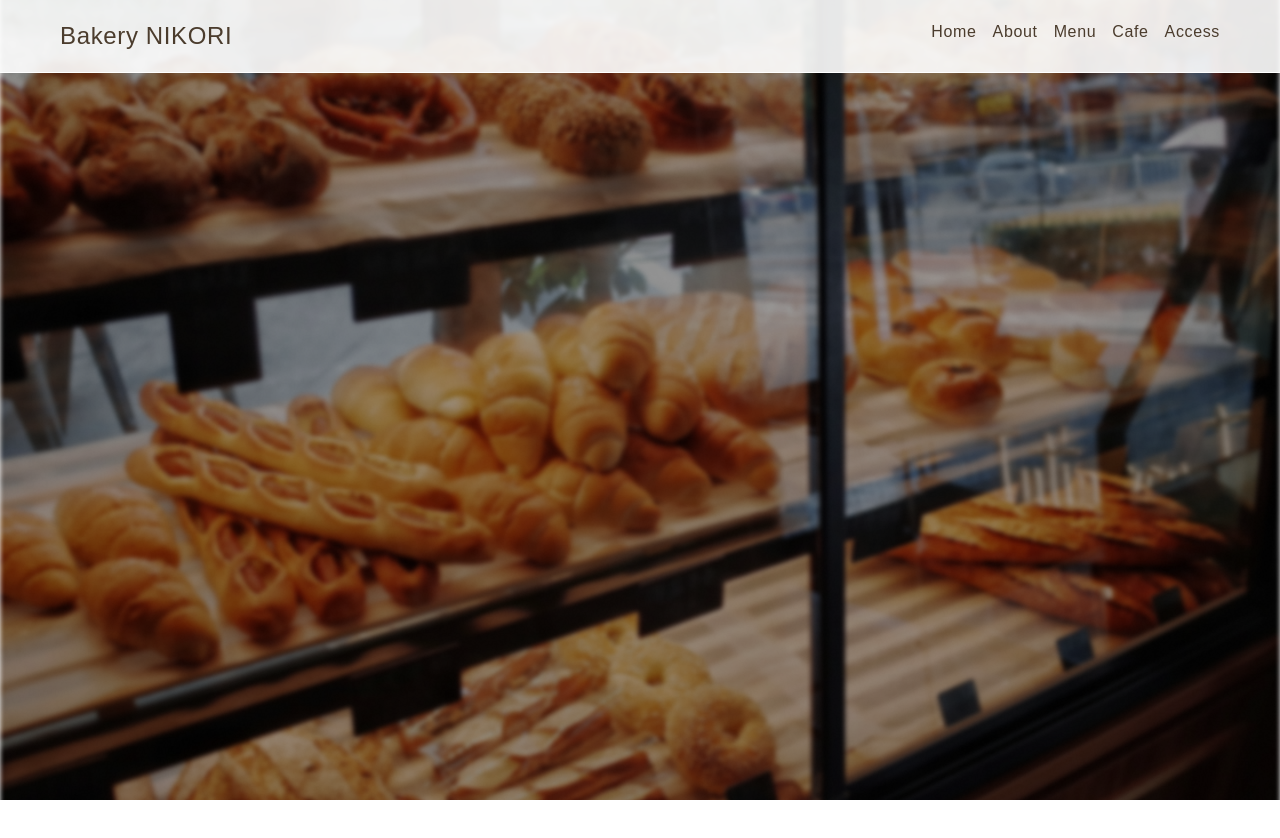
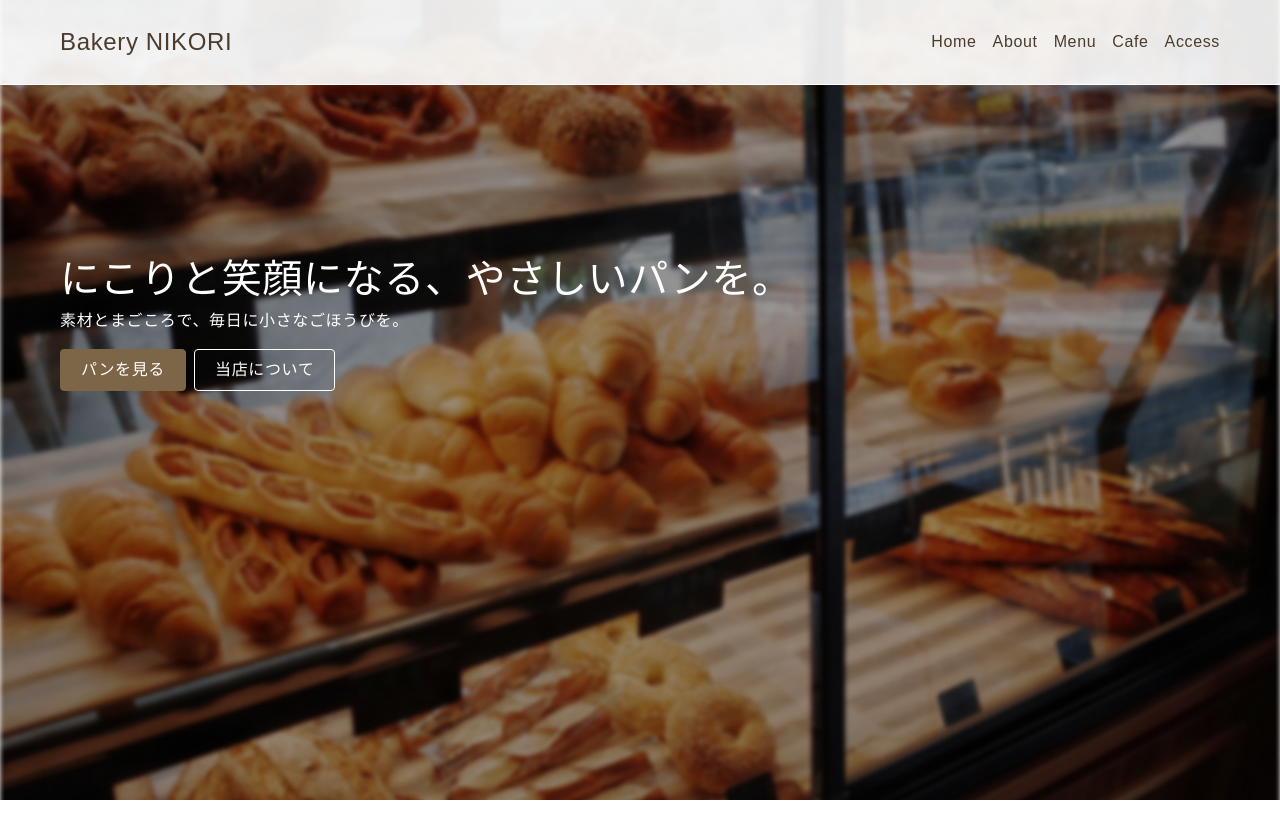
Before and after one commit to junya3/training_react, a Next.js app: page / in a window 1280 px wide. Shown: the top 838 px of the page. After the commit the page ends 800 px from the top, so only its background shows below. Built offline with nearby package versions, Linux system fonts and the light colour scheme; a web font is replaced by a local one.

Commit message:
btnコンポーネントの作成、KVの完成

```diff
--- a/src/app/layout.tsx
+++ b/src/app/layout.tsx
@@ -28,7 +28,9 @@ export default function RootLayout({
     <html lang="ja" className={mPlus1.className}>
       <body>
         <Header title={title} />
-        {children}
+        <main>
+          {children}
+        </main>
       </body>
     </html>
   );
--- a/src/assets/css/style.css
+++ b/src/assets/css/style.css
@@ -25,6 +25,8 @@
   --font-md: 1.25rem;
   --font-sm: 1rem;
   --font-xs: 0.875rem;
+
+  --r-sm: 4px;
 }
 
 *,
@@ -38,7 +40,7 @@ body {
   padding: 0;
   color: var(--text-black);
   letter-spacing: 0.04em;
-  min-height: 200vh;
+  line-height: 1.5;
 }
 
 a {
@@ -46,3 +48,46 @@ a {
   color: var(--text-color-100);
   letter-spacing: 0.04em;
 }
+
+
+/* keyvisual */
+#keyvisual {
+  width: 100%;
+  height: 100dvh;
+  overflow: hidden;
+  img{
+    width:100%;
+    height:100%;
+    position:absolute;
+    margin:auto;
+    inset:0;
+
+    object-fit: cover;
+  }
+
+  .k_inner{
+    position:absolute;
+    z-index: 1;
+    padding:0 3.75rem;
+    top:40%;
+    left: 0;
+    translate:0 -50%;
+  }
+
+  hgroup {
+    color: var(--text-white);
+    margin-bottom:var(--gap-16px);
+    h1{
+      font-size: var(--font-xxl);
+      font-weight: 500;
+    }
+    p{
+      font-size: var(--font-sm);
+      font-weight: 400;
+    }
+  }
+  .btn-flex{
+    display: flex;
+    gap:var(--gap-8px)
+  }
+}
--- /dev/null
+++ b/src/components/commons/Button.module.css
@@ -0,0 +1,26 @@
+.btn {
+  background:var(--bg-color-100);
+  display: inline-block;
+  padding: 0.5rem 1.25rem;
+  border-radius: var(--r-sm);
+  border:1px solid;
+  border-color: var(--bg-color-100);
+
+  color:#fff;
+
+  transition: color .2s, background .2s;
+
+  &:hover{
+    background:color-mix(in srgb, var(--bg-color-100) 80%, var(--bg-color-white));
+    border-color:color-mix(in srgb, var(--bg-color-100) 80%, var(--bg-color-white));
+  }
+
+  &.solid{
+    background:#0000;
+    border-color:var(--bg-color-white);
+    &:hover,
+    &:focus{
+      background: color-mix(in srgb, var(--bg-color-white) 25%, #0000) ;
+    }
+  }
+}
--- /dev/null
+++ b/src/components/commons/Button.tsx
@@ -0,0 +1,14 @@
+import styles from "./Button.module.css";
+
+const Button = ( { children, href, solid }:{children: React.ReactNode,href:string,solid? :boolean}) => {
+  const buttonClass = solid ? `${styles.btn} ${styles.solid}` : styles.btn;
+  return (
+    <>
+      <a className={buttonClass} href={href}>
+        {children}
+      </a>
+    </>
+  )
+}
+
+export default Button;
--- a/src/components/commons/Header.module.css
+++ b/src/components/commons/Header.module.css
@@ -3,6 +3,7 @@
   height: auto;
   display: flex;
   justify-content: space-between;
+  align-items: center;
 
   position: fixed;
   top: 0;
--- a/src/components/commons/Header.tsx
+++ b/src/components/commons/Header.tsx
@@ -16,7 +16,6 @@ export default function Header({ title }: { title: string }) {
           </ul>
         </nav>
       </header>
-
     </>
   );
 }
--- a/src/components/topSec/Keyvisual.module.css
+++ /dev/null
@@ -1,14 +0,0 @@
-.keyvisual {
-  width: 100%;
-  height: 100dvh;
-  overflow: hidden;
-  img{
-    width:100%;
-    height:100%;
-    position:absolute;
-    margin:auto;
-    inset:0;
-
-    object-fit: cover;
-  }
-}
--- a/src/components/topSec/Keyvisual.tsx
+++ b/src/components/topSec/Keyvisual.tsx
@@ -1,11 +1,21 @@
-import styles from "./Keyvisual.module.css";
 import Image from "next/image"
 import KeyPhoto from "@assets/images/topPage/topBg.png";
+import Button from "@/components/commons/Button";
 
 const Keyvisual = () => {
   return (
-    <div id="keyvisual" className={styles.keyvisual}>
+    <div id="keyvisual">
       <Image src={KeyPhoto} alt="keyvisual" width={1440} height={1030} />
+      <div className="k_inner">
+        <hgroup>
+          <h1>にこりと笑顔になる、やさしいパンを。</h1>
+          <p>素材とまごころで、毎日に小さなごほうびを。</p>
+        </hgroup>
+        <div className="btn-flex">
+          <Button href="/menu/">パンを見る</Button>
+          <Button href="/about/" solid>当店について</Button>
+        </div>
+      </div>
     </div>
   )
 }
```
